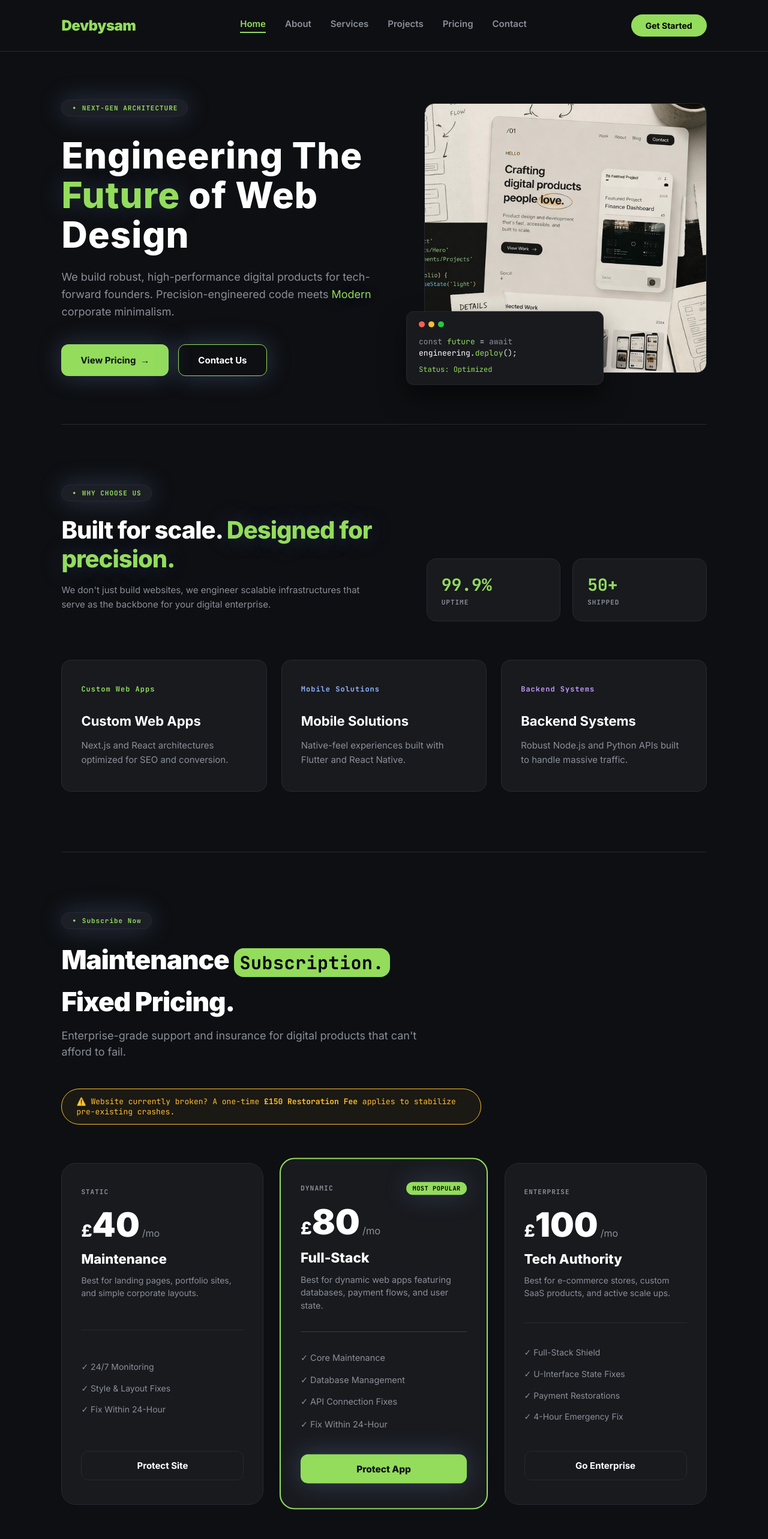
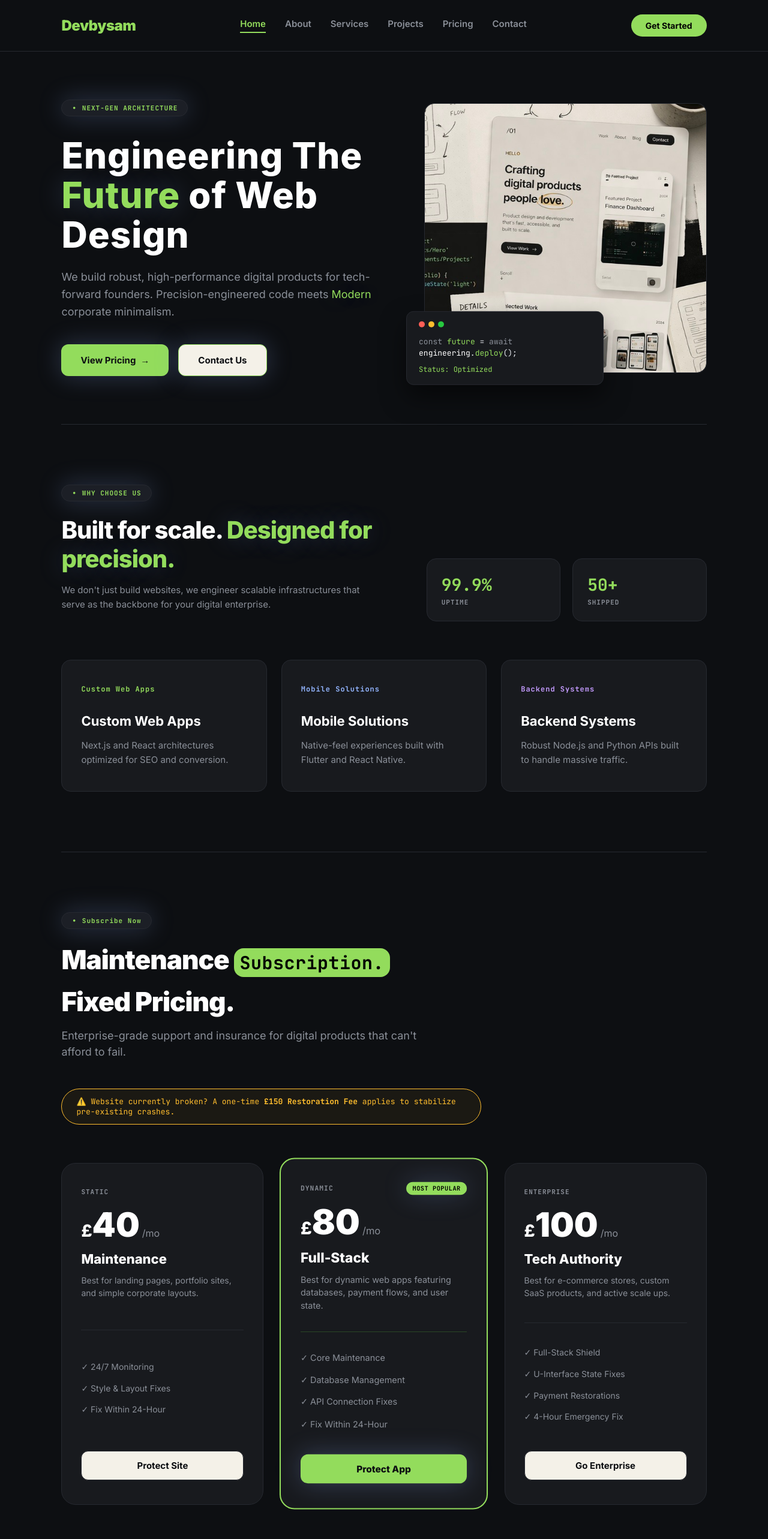
Before and after one commit to HoussamLh/React-Version, a React (Vite) app: page / in a window 1280 px wide. Shown: the top 2566 px of the page at 60% size. Built offline with nearby package versions, Linux system fonts and the light colour scheme.

Commit message:
Update hover button effect

```diff
--- a/src/design-system/components/Button/Button.tsx
+++ b/src/design-system/components/Button/Button.tsx
@@ -1,4 +1,4 @@
-import React from "react";
+import React, { useState } from "react";
 import { Link } from "react-router";
 import {
   colors,
@@ -34,17 +34,33 @@ export const Button: React.FC<ButtonProps> = ({
   className,
   style,
 }) => {
+  const [isHovered, setIsHovered] = useState(false);
+
+  const variantStyle =
+    variant === "primary"
+      ? styles.primary
+      : isHovered
+        ? styles.secondaryHover
+        : styles.secondary;
+
   const buttonStyle = {
     ...styles.base,
-    ...(variant === "primary" ? styles.primary : styles.secondary),
+    ...variantStyle,
     ...(fullWidth ? styles.fullWidth : {}),
     ...style,
   };
 
+  const hoverEvents =
+    variant === "secondary"
+      ? {
+          onMouseEnter: () => setIsHovered(true),
+          onMouseLeave: () => setIsHovered(false),
+        }
+      : {};
+
   if (to) {
     return (
-      <Link to={to} style={buttonStyle}
-      className={className}>
+      <Link to={to} style={buttonStyle} className={className} {...hoverEvents}>
         {children}
       </Link>
     );
@@ -52,8 +68,7 @@ export const Button: React.FC<ButtonProps> = ({
 
   if (href) {
     return (
-      <a href={href} style={buttonStyle}
-      className={className}>
+      <a href={href} style={buttonStyle} className={className} {...hoverEvents}>
         {children}
       </a>
     );
@@ -65,6 +80,7 @@ export const Button: React.FC<ButtonProps> = ({
       onClick={onClick}
       style={buttonStyle}
       className={className}
+      {...hoverEvents}
     >
       {children}
     </button>
@@ -93,8 +109,15 @@ const styles = {
   },
 
   secondary: {
-    backgroundColor: "transparent",
-    color: colors.text.main,
+    backgroundColor: "#f4f1e8",
+    color: colors.background.dark,
+    border: `1px solid ${colors.accent.green}`,
+    boxShadow: shadows.glow,
+  },
+
+  secondaryHover: {
+    backgroundColor: colors.accent.green,
+    color: colors.background.dark,
     border: `1px solid ${colors.accent.green}`,
     boxShadow: shadows.glow,
   },
```
